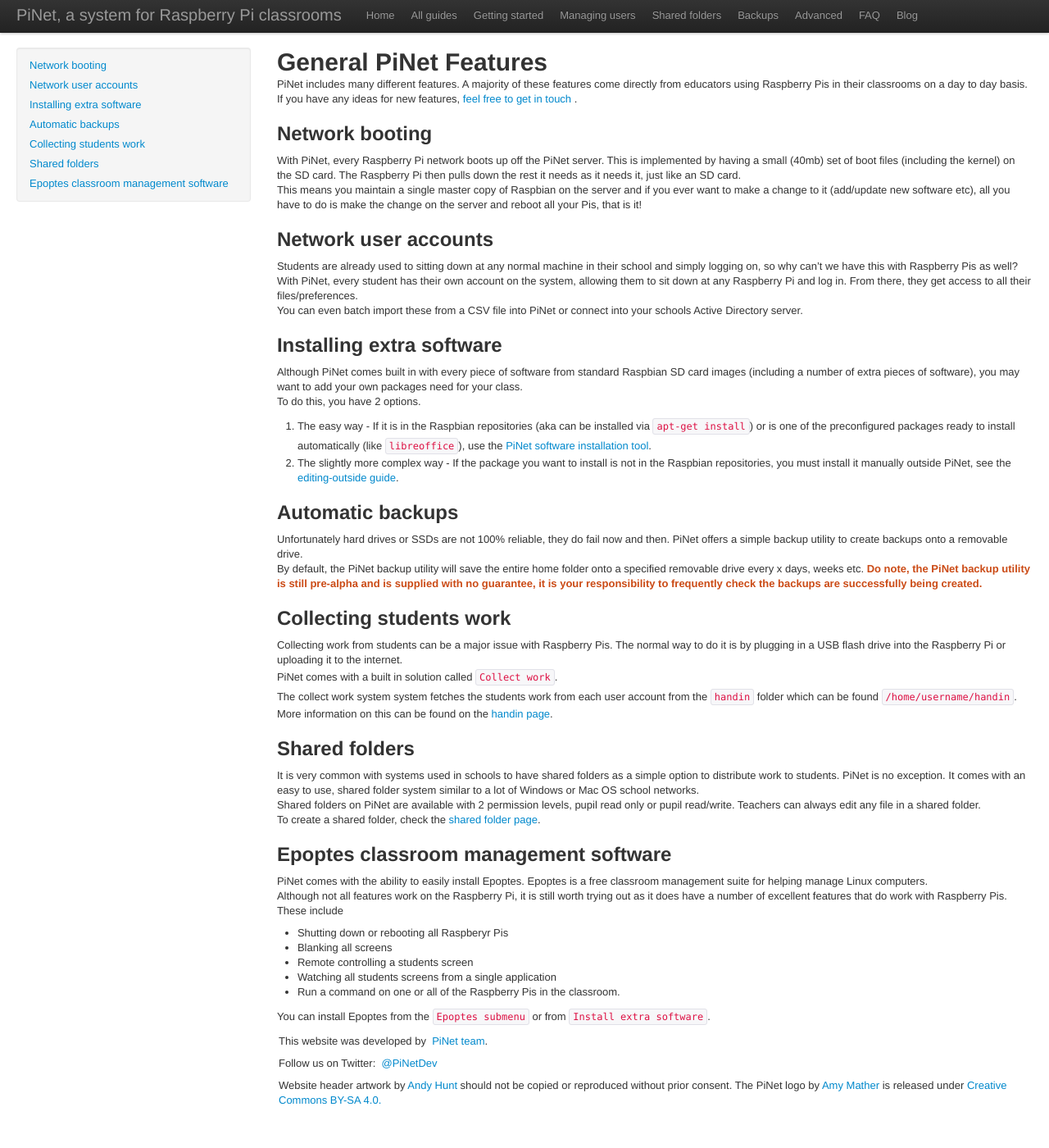
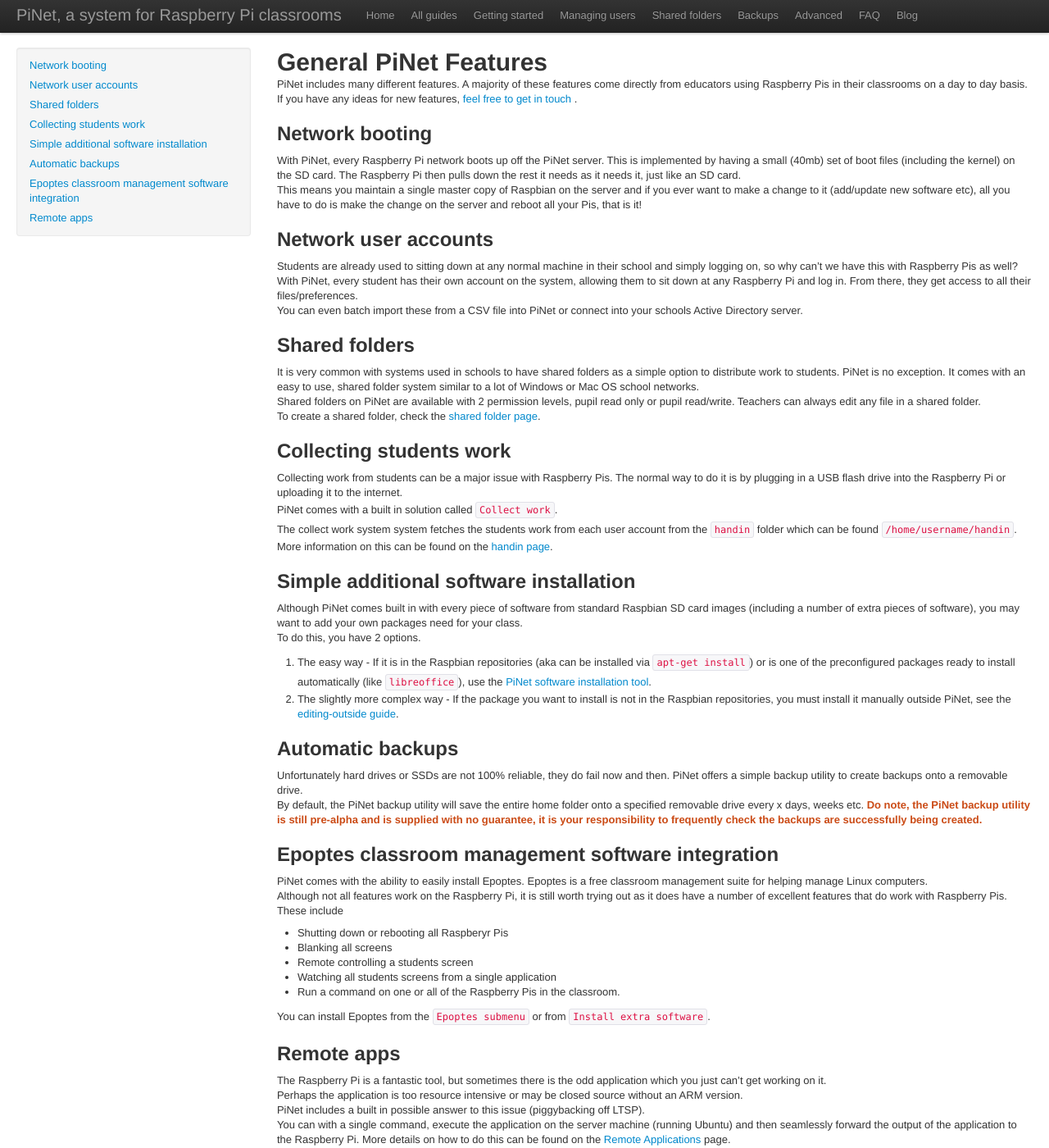
Before and after one commit to PiNet/PiNet.github.io, a Jekyll site: the page built from articles/general-features.md, in a window 1280 px wide and 1400 px high. Shown: the whole window at 82% size. Built offline with Jekyll 4.4.1, drawn with Linux system fonts in a browser that asks for light colours; some web fonts are replaced.

Commit message:
Reordered general features and added remote apps information

````diff
--- a/articles/general-features.md
+++ b/articles/general-features.md
@@ -17,7 +17,18 @@
 With PiNet, every student has their own account on the system, allowing them to sit down at any Raspberry Pi and log in. From there, they get access to all their files/preferences.
 You can even batch import these from a CSV file into PiNet or connect into your schools Active Directory server.
 
-## Installing extra software
+## Shared folders
+It is very common with systems used in schools to have shared folders as a simple option to distribute work to students. PiNet is no exception. It comes with an easy to use, shared folder system similar to a lot of Windows or Mac OS school networks.
+Shared folders on PiNet are available with 2 permission levels, pupil read only or pupil read/write. Teachers can always edit any file in a shared folder.
+To create a shared folder, check the [shared folder page](shared-folders/shared-folders.html).
+
+## Collecting students work
+Collecting work from students can be a major issue with Raspberry Pis. The normal way to do it is by plugging in a USB flash drive into the Raspberry Pi or uploading it to the internet.
+PiNet comes with a built in solution called ```Collect work```.
+The collect work system system fetches the students work from each user account from the ```handin``` folder which can be found ```/home/username/handin```.
+More information on this can be found on the [handin page](collect-work.html).
+
+## Simple additional software installation
 Although PiNet comes built in with every piece of software from standard Raspbian SD card images (including a number of extra pieces of software), you may want to add your own packages need for your class.
 To do this, you have 2 options.
 1. The easy way - If it is in the Raspbian repositories (aka can be installed via ```apt-get install```) or is one of the preconfigured packages ready to install automatically (like ```libreoffice```), use the [PiNet software installation tool](installation/installing-software.html).
@@ -28,18 +39,7 @@
 By default, the PiNet backup utility will save the entire home folder onto a specified removable drive every x days, weeks etc.
 **Do note, the PiNet backup utility is still pre-alpha and is supplied with no guarantee, it is your responsibility to frequently check the backups are successfully being created.**
 
-## Collecting students work
-Collecting work from students can be a major issue with Raspberry Pis. The normal way to do it is by plugging in a USB flash drive into the Raspberry Pi or uploading it to the internet.
-PiNet comes with a built in solution called ```Collect work```.
-The collect work system system fetches the students work from each user account from the ```handin``` folder which can be found ```/home/username/handin```.
-More information on this can be found on the [handin page](collect-work.html).
-
-## Shared folders
-It is very common with systems used in schools to have shared folders as a simple option to distribute work to students. PiNet is no exception. It comes with an easy to use, shared folder system similar to a lot of Windows or Mac OS school networks.
-Shared folders on PiNet are available with 2 permission levels, pupil read only or pupil read/write. Teachers can always edit any file in a shared folder.
-To create a shared folder, check the [shared folder page](shared-folders/shared-folders.html).
-
-## Epoptes classroom management software
+## Epoptes classroom management software integration
 PiNet comes with the ability to easily install Epoptes. Epoptes is a free classroom management suite for helping manage Linux computers.
 Although not all features work on the Raspberry Pi, it is still worth trying out as it does have a number of excellent features that do work with Raspberry Pis.
 These include
@@ -50,3 +50,9 @@
 - Run a command on one or all of the Raspberry Pis in the classroom.
 
 You can install Epoptes from the ```Epoptes submenu``` or from ```Install extra software```.
+
+## Remote apps
+The Raspberry Pi is a fantastic tool, but sometimes there is the odd application which you just can't get working on it.
+Perhaps the application is too resource intensive or may be closed source without an ARM version.
+PiNet includes a built in possible answer to this issue (piggybacking off LTSP).
+You can with a single command, execute the application on the server machine (running Ubuntu) and then seamlessly forward the output of the application to the Raspberry Pi. More details on how to do this can be found on the [Remote Applications](http://pinet.org.uk/articles/advanced/remote-apps.html) page.
````
